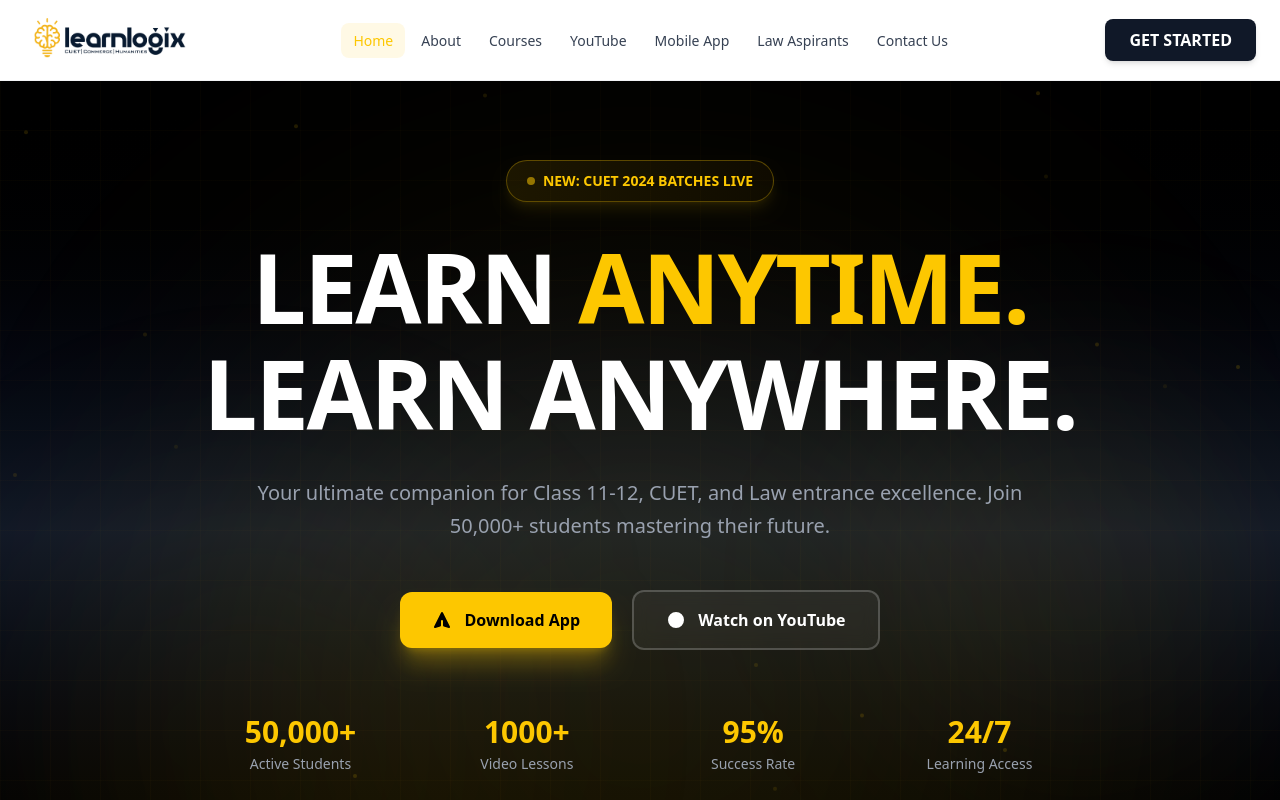
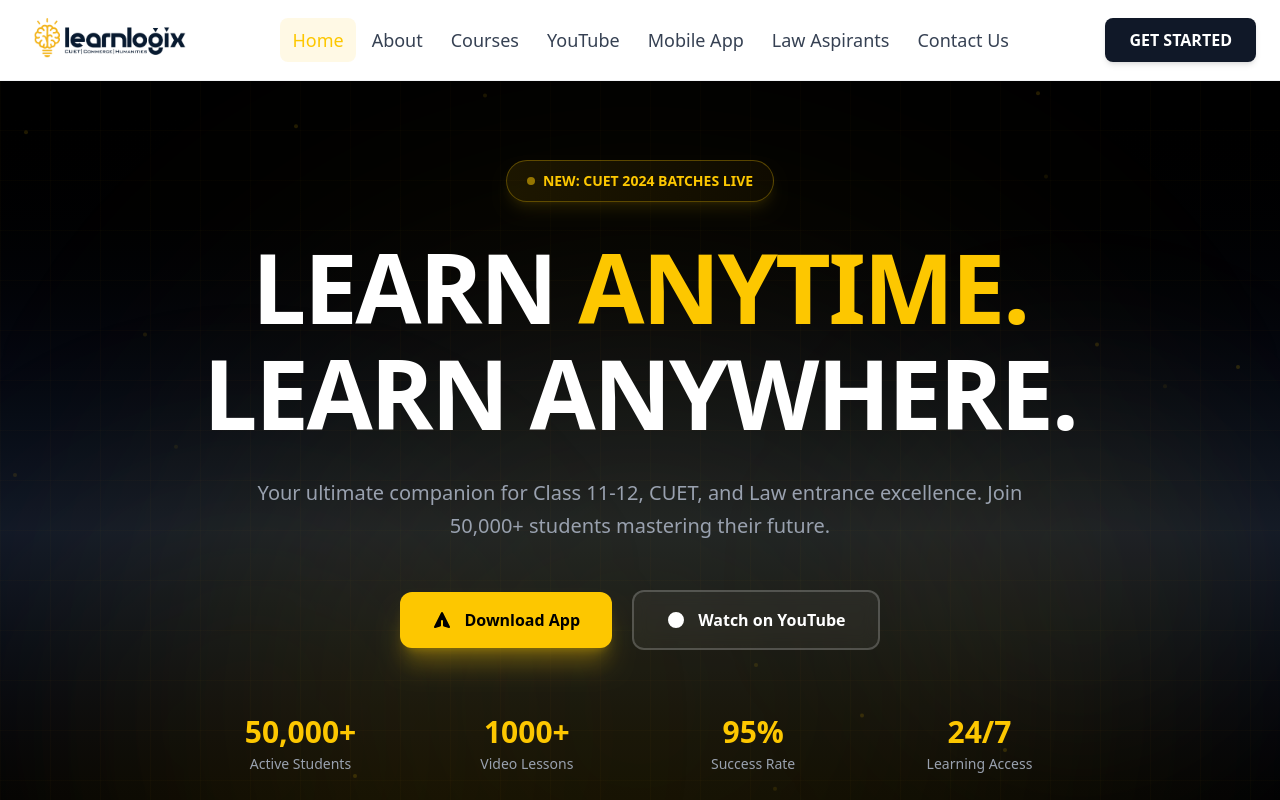
Before and after one commit to atif-afsar/LearnLogix, a React (Vite) app: page / in a window 1280 px wide. Shown: the top 800 px of the page. Built offline with nearby package versions, Linux system fonts and the light colour scheme.

Commit message:
Changes in navbar

```diff
--- a/src/Components/Common/Navbar.jsx
+++ b/src/Components/Common/Navbar.jsx
@@ -1,20 +1,7 @@
 import React, { useState, useEffect } from "react";
+import { NavLink } from "react-router-dom";
 import { motion, AnimatePresence } from "framer-motion";
 import { Menu, X } from "lucide-react";
-
-// Mock NavLink component since we don't have react-router-dom
-const NavLink = ({ to, children, className, onClick }) => {
-  const isActive = to === "/"; // Mock active state for demo
-  const computedClassName = typeof className === 'function'
-    ? className({ isActive })
-    : className;
-
-  return (
-    <a href={to} className={computedClassName} onClick={onClick}>
-      {children}
-    </a>
-  );
-};
 
 export default function Navbar() {
   const [isOpen, setIsOpen] = useState(false);
@@ -36,50 +23,13 @@ export default function Navbar() {
     { name: "Contact Us", to: "/contact" },
   ];
 
-  const navVariants = {
-    hidden: { y: -100, opacity: 0 },
-    visible: {
-      y: 0,
-      opacity: 1,
-      transition: { type: "spring", stiffness: 100, damping: 20 },
-    },
-  };
-
-  const linkVariants = {
-    hover: {
-      scale: 1.05,
-      transition: { type: "spring", stiffness: 400 },
-    },
-  };
-
-  const mobileMenuVariants = {
-    hidden: { x: "100%" },
-    visible: {
-      x: 0,
-      transition: { type: "spring", stiffness: 300, damping: 30 },
-    },
-    exit: {
-      x: "100%",
-      transition: { type: "spring", stiffness: 300, damping: 30 },
-    },
-  };
-
-  const mobileItemVariants = {
-    hidden: { x: 40, opacity: 0 },
-    visible: (i) => ({
-      x: 0,
-      opacity: 1,
-      transition: { delay: i * 0.06 },
-    }),
-  };
-
   return (
     <>
       {/* NAVBAR */}
       <motion.nav
-        initial="hidden"
-        animate="visible"
-        variants={navVariants}
+        initial={{ y: -100, opacity: 0 }}
+        animate={{ y: 0, opacity: 1 }}
+        transition={{ type: "spring", stiffness: 120, damping: 20 }}
         className={`fixed top-0 inset-x-0 z-50 transition-all duration-300 ${
           scrolled
             ? "bg-white/95 backdrop-blur-md shadow-lg border-b border-gray-200"
@@ -90,7 +40,7 @@ export default function Navbar() {
           <div className="flex items-center justify-between h-16 md:h-20">
 
             {/* LOGO */}
-            <NavLink to="/" className="flex items-center gap-3">
+            <NavLink to="/" end className="flex items-center gap-3">
               <motion.img
                 whileHover={{ scale: 1.05 }}
                 src="/images/logo.png"
@@ -101,19 +51,13 @@ export default function Navbar() {
 
             {/* DESKTOP LINKS */}
             <div className="hidden lg:flex items-center gap-1">
-              {navLinks.map((link, i) => (
-                <motion.div
+              {navLinks.map((link) => (
+                <NavLink
                   key={link.name}
-                  variants={linkVariants}
-                  whileHover="hover"
-                  initial={{ opacity: 0, y: -20 }}
-                  animate={{ opacity: 1, y: 0 }}
-                  transition={{ delay: i * 0.05 }}
-                >
-                  <NavLink
                   to={link.to}
+                  end
                   className={({ isActive }) =>
-                      `px-3 py-2 text-sm font-medium rounded-lg transition-all
+                    `px-3 py-2 text-lg font-medium rounded-lg transition-all
                      ${
                        isActive
                          ? "text-[#FDC700] bg-[#FDC700]/10"
@@ -123,34 +67,30 @@ export default function Navbar() {
                 >
                   {link.name}
                 </NavLink>
-                </motion.div>
               ))}
             </div>
 
             {/* DESKTOP CTA */}
             <div className="hidden lg:flex">
-              <motion.div whileHover={{ scale: 1.05 }} whileTap={{ scale: 0.95 }}>
               <NavLink
                 to="/contact"
+                end
                 className="bg-gray-900 text-white font-semibold
                            px-6 py-2.5 rounded-lg
-                             hover:bg-gray-800 transition-colors shadow-md
-                             hover:shadow-lg"
+                           hover:bg-gray-800 transition-colors shadow-md"
               >
                 GET STARTED
               </NavLink>
-              </motion.div>
             </div>
 
             {/* MOBILE TOGGLE */}
-            <motion.button
-              whileTap={{ scale: 0.9 }}
+            <button
               onClick={() => setIsOpen(true)}
               className="lg:hidden h-10 w-10 flex items-center justify-center
                          text-gray-900 hover:bg-gray-100 rounded-lg transition"
             >
               <Menu size={24} />
-            </motion.button>
+            </button>
           </div>
         </div>
       </motion.nav>
@@ -165,49 +105,43 @@ export default function Navbar() {
               animate={{ opacity: 1 }}
               exit={{ opacity: 0 }}
               onClick={() => setIsOpen(false)}
-              className="fixed inset-0 bg-black/60 backdrop-blur-sm z-40 lg:hidden"
+              className="fixed inset-0 bg-black/60 backdrop-blur-sm z-40"
             />
 
-            {/* Fullscreen Drawer */}
+            {/* Drawer */}
             <motion.div
-              variants={mobileMenuVariants}
-              initial="hidden"
-              animate="visible"
-              exit="exit"
-              className="fixed inset-0 bg-white z-50 lg:hidden flex flex-col"
+              initial={{ x: "100%" }}
+              animate={{ x: 0 }}
+              exit={{ x: "100%" }}
+              transition={{ type: "spring", stiffness: 300, damping: 30 }}
+              className="fixed inset-0 bg-white z-50 flex flex-col"
             >
               {/* Header */}
-              <div className="flex items-center justify-between px-6 py-5 border-b border-gray-200 bg-gray-50">
-                <NavLink to="/" onClick={() => setIsOpen(false)}>
+              <div className="flex items-center justify-between px-6 py-5 border-b">
+                <NavLink to="/" end onClick={() => setIsOpen(false)}>
                   <img
                     src="/images/logo.png"
                     alt="LearnLogix"
-                    className="h-12 w-auto object-contain"
+                    className="h-12"
                   />
                 </NavLink>
 
-                <motion.button
-                  whileTap={{ scale: 0.9 }}
+                <button
                   onClick={() => setIsOpen(false)}
                   className="w-10 h-10 flex items-center justify-center
-                             text-gray-700 hover:bg-gray-200 rounded-lg transition"
+                             text-gray-700 hover:bg-gray-200 rounded-lg"
                 >
                   <X size={24} />
-                </motion.button>
+                </button>
               </div>
 
               {/* Links */}
               <div className="flex-1 overflow-y-auto px-6 py-8 space-y-1">
-                {navLinks.map((link, i) => (
-                  <motion.div
+                {navLinks.map((link) => (
+                  <NavLink
                     key={link.name}
-                    custom={i}
-                    variants={mobileItemVariants}
-                    initial="hidden"
-                    animate="visible"
-                  >
-                    <NavLink
                     to={link.to}
+                    end
                     onClick={() => setIsOpen(false)}
                     className={({ isActive }) =>
                       `block text-lg font-medium py-4 px-4 rounded-lg transition-all
@@ -220,16 +154,16 @@ export default function Navbar() {
                   >
                     {link.name}
                   </NavLink>
-                  </motion.div>
                 ))}
               </div>
 
               {/* Bottom CTA */}
-              <div className="px-6 py-6 border-t border-gray-200 bg-gray-50 space-y-3">
+              <div className="px-6 py-6 border-t">
                 <NavLink
                   to="/contact"
+                  end
                   onClick={() => setIsOpen(false)}
-                  className="block text-center w-full bg-gray-900 text-white py-3.5 rounded-lg font-bold hover:bg-gray-800 transition-colors shadow-lg"
+                  className="block text-center w-full bg-gray-900 text-white py-3.5 rounded-lg font-bold hover:bg-gray-800 shadow-lg"
                 >
                   GET STARTED
                 </NavLink>
```
Lines whose indentation alone changed are shown as unchanged.
